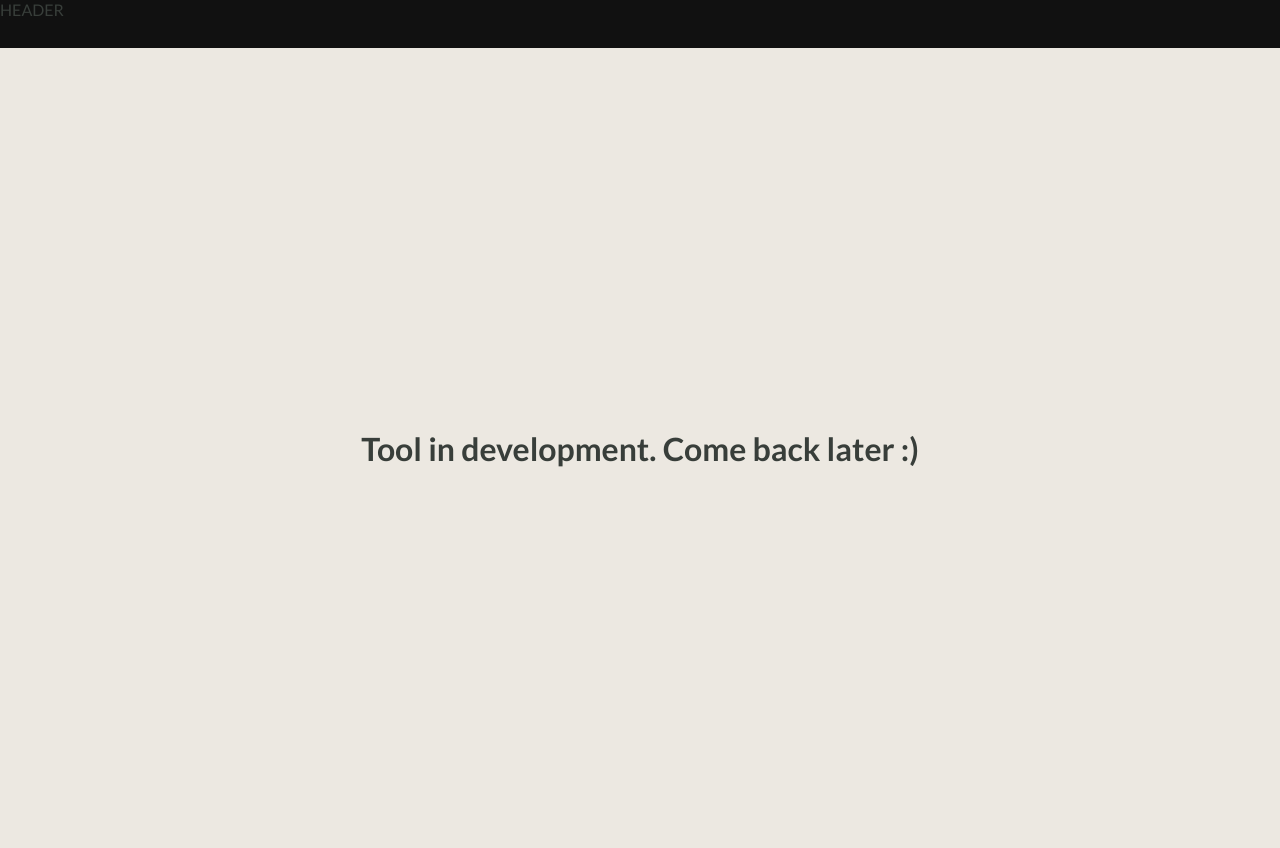
After one commit to Davi-S/Toolorant, a Python web app: template src/flask_application/index_bp/templates/index/in_development.html in a window 1280 px wide. The commit adds this page. Run offline with Jinja, Linux system fonts and the light colour scheme; the template is opened without the code that fills it, so the values that code supplies are empty; some libraries are stand-ins or nearby versions.

Commit message:
Added "in developtment" page
• Added a simple page to show "in development message"
• Small other changes

```diff
--- a/src/flask_application/index_bp/index.py
+++ b/src/flask_application/index_bp/index.py
@@ -12,3 +12,7 @@ def init_app(app: flask.Flask):
 @index_bp.route('/')
 def index():
     return flask.render_template('index/index.html')
+
+@index_bp.route('/in-development')
+def in_development():
+    return flask.render_template('index/in_development.html')
--- /dev/null
+++ b/src/flask_application/index_bp/templates/index/in_development.html
@@ -0,0 +1,5 @@
+{% extends 'base.html' %}
+{% block title %}In development{% endblock %}
+{% block main %}
+    <h1 id="development-message">Tool in development. Come back later :)</h1>
+{% endblock %}
--- a/src/flask_application/index_bp/templates/index/index.html
+++ b/src/flask_application/index_bp/templates/index/index.html
@@ -7,9 +7,9 @@
     <div id="l-main-menu">
         <ul class="diamond-list rotating-diamond drawer-list highlight">
             <li><a href="{{ url_for('instalocker_bp.index') }}">Instalocker</a></li>
-            <li><a href="#">Streamer Hunter</a></li>
-            <li><a href="#">Voice to global</a></li>
-            <li><a href="#">Settings Manager</a></li>
+            <li><a href="{{ url_for('index_bp.in_development') }}">Streamer Hunter</a></li>
+            <li><a href="{{ url_for('index_bp.in_development') }}">Voice to global</a></li>
+            <li><a href="{{ url_for('index_bp.in_development') }}">Settings Manager</a></li>
         </ul>
     </div>
 {% endblock %}
--- a/src/flask_application/instalocker_bp/profile.py
+++ b/src/flask_application/instalocker_bp/profile.py
@@ -43,5 +43,6 @@ class Profile:
 
 
 def get_all_profiles():
+    # BUG: There is something wrong with this function. Some filenames can't be read and raise a error. Maybe something wrong with the letter "s"
     profiles_name = [file.rstrip('.json') for file in os.listdir(f'{os.getcwd()}\\{BASE_PROFILES_PATH}')]
     return [Profile.load(profile_name) for profile_name in profiles_name]
--- a/src/flask_application/static/css/layout.css
+++ b/src/flask_application/static/css/layout.css
@@ -50,3 +50,11 @@
 #l-right-section {
     flex: 1;
 }
+
+#development-message {
+    display: flex;
+    justify-content: center;
+    height: 100vh;
+    align-items: center;
+    margin: 0;
+}
--- a/src/flask_application/static/js/main.js
+++ b/src/flask_application/static/js/main.js
@@ -25,7 +25,6 @@ instalockerCheckBox.addEventListener('change', function () {
     }
 })
 
-// TODO: show profile description when hovering a profile item
 // TODO: since the set and delete form is not acting like a normal form, change this to handle the data submission in a better-practices way
 // Set profile
 const setProfileForm = document.getElementById('set-profile-form');
@@ -69,9 +68,9 @@ deleteProfileForm.addEventListener('submit', function (event) {
         type: 'POST',
         data: { profile_name: profileName },
     })
-    // Delete the profile item
+    // Delete the profile item and description
     deleteButton.parentElement.remove()
-    // TODO: delete the profile description too
+    document.querySelectorAll(`[data-profile-id="${profileName}"][data-profile-type="description"]`)[0].remove()
 });
 
 // Create profile button
@@ -81,7 +80,6 @@ createProfileCheckbox.addEventListener('change', function () {
     const newProfileBasicInputContainer = document.getElementById('new-profile-basic-input-container')
     const smallItemContainer = document.getElementsByClassName('small-item-container')[0]
     const mapAgentContainer = document.querySelector('#new-profile-map-agent-input-container')
-    // TODO: show and hide stuff
     if (this.checked) {
         label.classList.add("is-checked")
         changeCheckboxLabel(this, 'Cancel')
```
